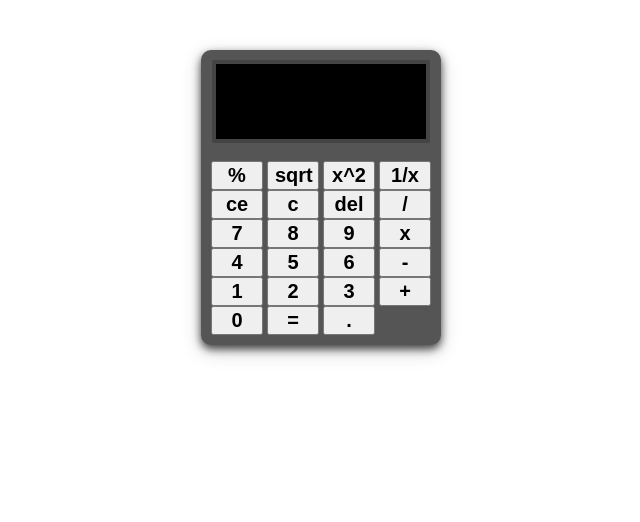
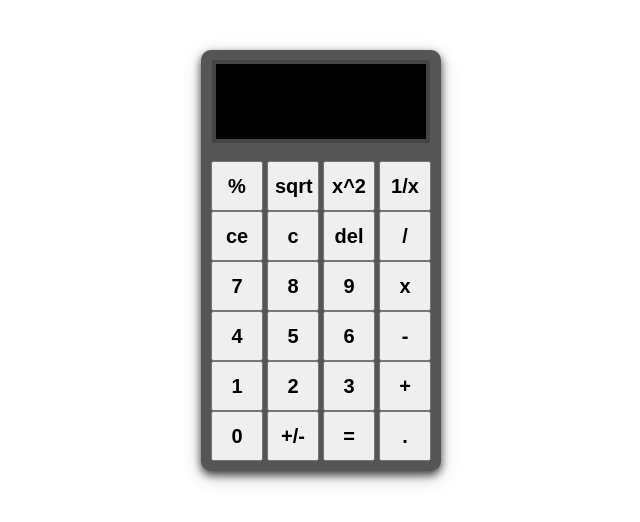
Before and after one commit to johndpotts/Javascript-Calculator, a plain HTML site: page calculator/index.html in a window 1280 px wide. Shown: the whole page, without its empty margins (319-959 px from the left). Drawn offline with nearby package versions, Linux system fonts and the light colour scheme.

Commit message:
added jquery

```diff
--- a/calculator/index.html
+++ b/calculator/index.html
@@ -5,45 +5,45 @@
   <title>John's Calculator</title>
   <link rel="stylesheet" href="style.css" />
   <script type="text/javascript" src="script.js" async></script>
+  <script
+  src="https://code.jquery.com/jquery-3.2.1.js"
+  integrity="sha256-DZAnKJ/6XZ9si04Hgrsxu/8s717jcIzLy3oi35EouyE="
+  crossorigin="anonymous"></script>
 </head>
 <body>
   <div class="calculator">
     <div class="screen" id="display">
   </div>
   <br />
-<button id="percent">%</button>
-<button id="sqrt">sqrt</button>
-<button id="square">x^2</button>
-<button id="1/x">1/x</button>
-<br>
-<button id="clearEntry">ce</button>
-<button id="clear">c</button>
-<button id="delete">del</button>
-<button id="divided">/</button>
-<br>
-<button id="seven">7</button>
-<button id="eight">8</button>
-<button id="nine">9</button>
-<button id="times">x</button>
-<br>
-<button id="four">4</button>
-<button id="five">5</button>
-<button id="six">6</button>
-<button id="minus">-</button>
-<br>
-<button id="one">1</button>
-<button id="two">2</button>
-<button id="three">3</button>
-<button id="plus">+</button>
-<br />
-<button id="zero">0</button>
-
-
-
-
-
-<button id="equals">=</button>
-<button id="decimal">.</button>
+  <button class="btn-fx" id="percent">%</button>
+  <button class="btn-fx" id="sqrt">sqrt</button>
+  <button class="btn-fx" id="square">x^2</button>
+  <button class="btn-fx" id="reciprocal">1/x</button>
+  <br>
+  <button class="btn-fx" id="clearEntry">ce</button>
+  <button class="btn-fx" id="clear">c</button>
+  <button class="btn-fx" id="delete">del</button>
+  <button class="btn-fx" id="divided">/</button>
+  <br>
+  <button class="btn-fx" id="seven">7</button>
+  <button class="btn-fx" id="eight">8</button>
+  <button class="btn-fx" id="nine">9</button>
+  <button class="btn-fx" id="times">x</button>
+  <br>
+  <button class="btn-fx" id="four">4</button>
+  <button class="btn-fx" id="five">5</button>
+  <button class="btn-fx" id="six">6</button>
+  <button class="btn-fx" id="minus">-</button>
+  <br>
+  <button class="btn-fx" id="one">1</button>
+  <button class="btn-fx" id="two">2</button>
+  <button class="btn-fx" id="three">3</button>
+  <button class="btn-fx" id="plus">+</button>
+  <br />
+  <button class="btn-fx" id="zero">0</button>
+  <button class="btn-fx" id="pos_neg">+/-</button>
+  <button class="btn-fx" id="equals">=</button>
+  <button class="btn-fx" id="decimal">.</button>
 <br>
 
 </div>
--- a/calculator/script.js
+++ b/calculator/script.js
@@ -1,4 +1,5 @@
-var display=document.getElementById('display'),
+$(document).ready(function() {
+  var display=document.getElementById('display'),
 oneButton = document.getElementById('one'),
 twoButton= document.getElementById('two'),
 threeButton= document.getElementById('three'),
@@ -24,6 +25,8 @@ sqrtButton = document.getElementById('sqrt'),
 posNegButton = document.getElementById('pos_neg'),
 reciprocalButton = document.getElementById('reciprocal'),
 value="",plusValue=0, minusValue=0,dividedValue=0,timesValue=0;
+
+$('.btn-fx').hover(function(){$(this).toggleClass('button_hover');});
 
 posNegButton.onclick=function(){if (value.charAt(0)=="-"){
   value=value.slice(1,value.length)
@@ -195,3 +198,5 @@ function updateDisplay(){
   else if (timesValue!=0){display.innerHTML=(timesValue);}
   else{display.innerHTML="0";}
 }
+
+});
--- a/calculator/style.css
+++ b/calculator/style.css
@@ -27,10 +27,14 @@ margin-bottom:10px;
   font-family: sans-serif;
 }
 button{
-heght:50px;
+height:50px;
 width:52px;
   font-weight: bold;
   font-family: sans-serif;
   font-size: 20px;
   margin:auto;
 }
+
+.button_hover{
+  background-color: #222;
+}
```
